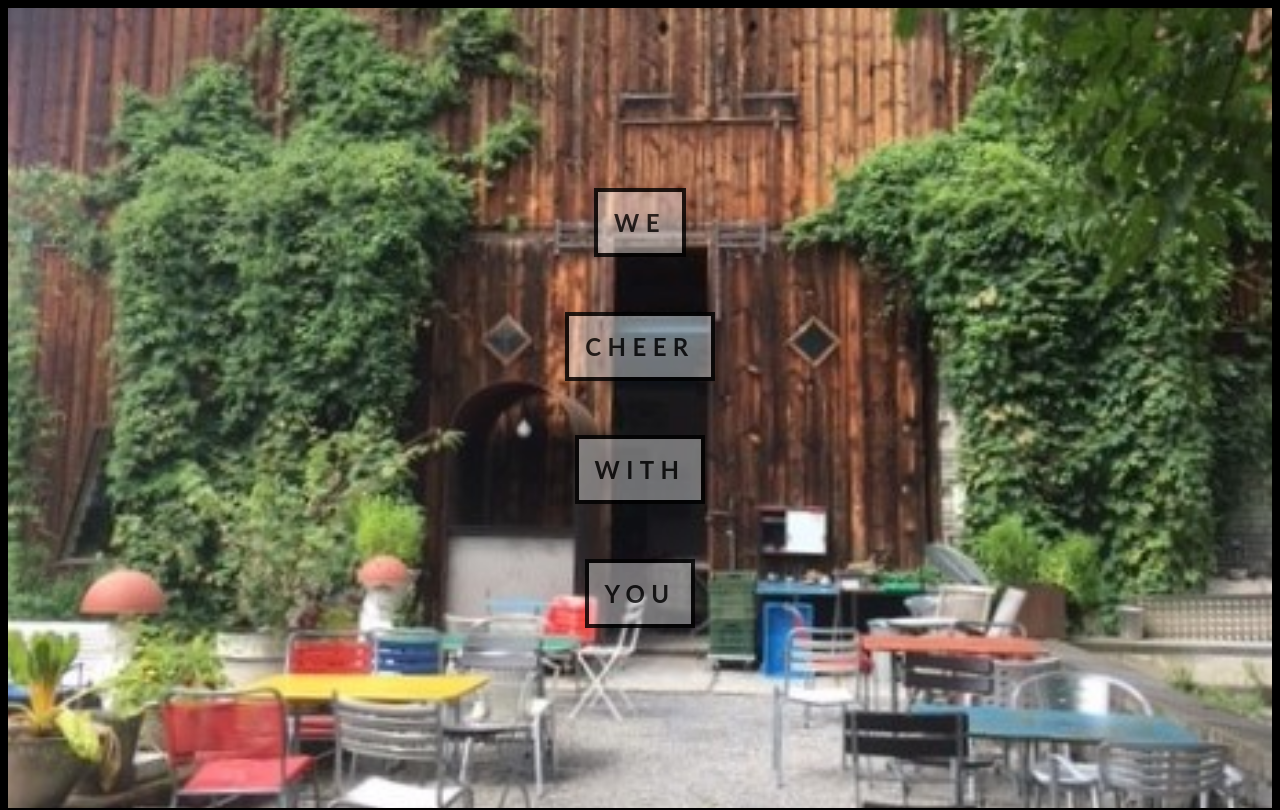
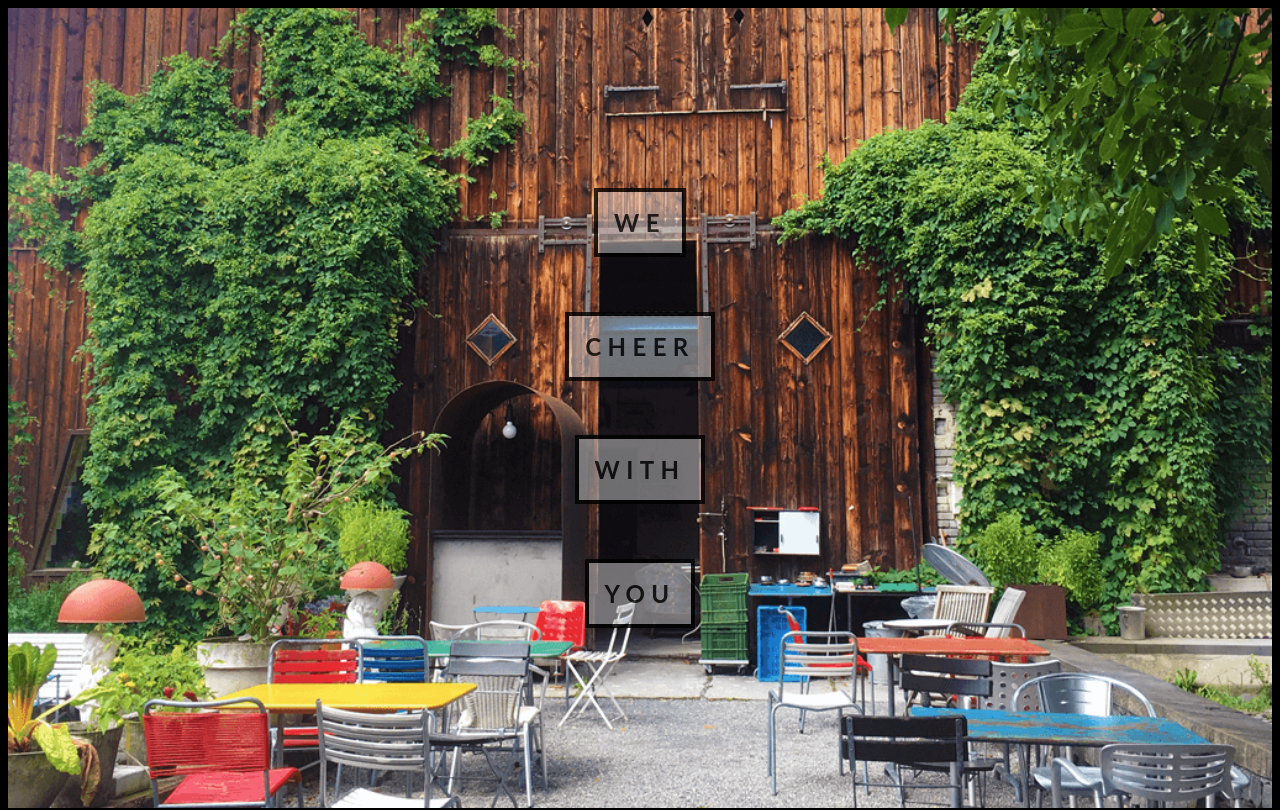
Before and after one commit to develmusa/geburi-ihladig-2017, a website: page public/html/index.html in a window 1280 px wide. Shown: the top 810 px of the page. Drawn offline with Linux system fonts and the light colour scheme; some packages are replaced by stand-ins of ours; files that its build step writes are made by us from their sources; grey boxes are pictures that could not be loaded; files whose address does not match are found by name.

Commit message:
added better picture

```diff
--- a/public/html/index.html
+++ b/public/html/index.html
@@ -5,7 +5,7 @@
     <meta http-equiv="x-ua-compatible" content="ie=edge">
     <title>Ihladig zum Geburtstag</title>
     <meta name="description" content="Dä Irene und dä Samuel fiired Geburi">
-    <meta property="og:image" content="../images/image3q.jpeg" />
+    <meta property="og:image" content="./images/doork.png" />
     <meta name="viewport" content="width=device-width, height=device-height, initial-scale=1">
     <link rel="manifest" href="site.webmanifest">
     <link rel="stylesheet" href="./stylesheets/normalize.css">
@@ -35,7 +35,7 @@
                 und fiired gmeinsam am <b>2.&nbspDezember</b>. Ab <b>18:00</b> heissed mir euch ih dä <b>Schüür</b> in
                 Jona willkomme. Ässe und Trinke isch vorhande, jetzt fehled nur no Ihr.&lrm;
             </p>
-            <p>Chum doch verbi, mir freued ois uf euch.&lrm;</p>
+            <p>Chömed doch verbi, mir freued ois uf euch.&lrm;</p>
             <p> Irène und Samuel</p>
         </div>
         <div id="map" class="content"></div>
--- a/public/stylesheets/main.css
+++ b/public/stylesheets/main.css
@@ -128,7 +128,7 @@ body {
     width: 100%;
     height: 100vh;
 
-    background-image: url("../images/image3q.jpeg");
+    background-image: url("../images/doork.png");
     position: relative;
     background-position: center;
     background-repeat: no-repeat;
@@ -311,6 +311,10 @@ body {
         border: solid 1vh black;
     }
 
+    #bild {
+        background-image: url("../images/door.png");
+    }
+
     .inner-container {
         width: 100vw;
         height: 100vh;
```
Also changed, not shown: public/images/door.png (added), public/images/doork.png (added), public/images/image3q.jpeg (deleted).
